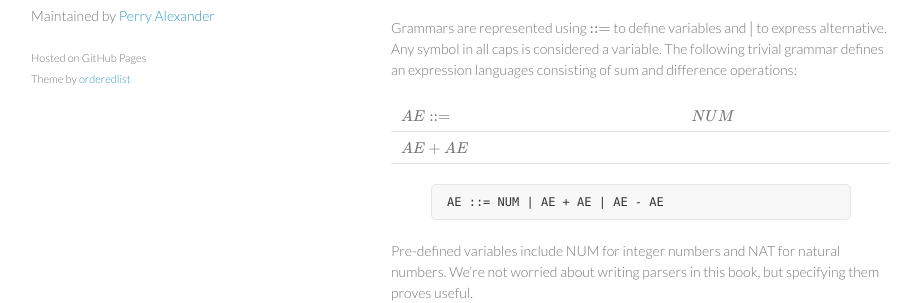
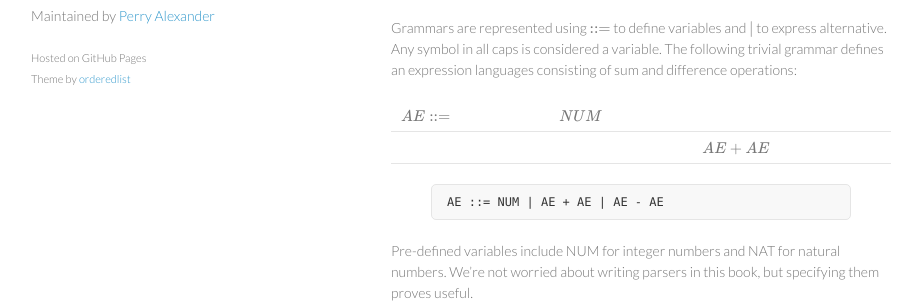
Before and after one commit to ku-sldg/plih, a Jekyll site: the page built from _posts/2016-06-13-Notations-and-Preliminaries.md, in a window 1280 px wide. Shown: the part 742-1045 px from the top of the page, without its empty margins (179-1101 px from the left). Built offline with Jekyll 4.4.1, drawn with Linux system fonts in a browser that asks for light colours; formulas are drawn with MathJax 3.

```diff
--- a/_posts/2016-06-13-Notations-and-Preliminaries.md
+++ b/_posts/2016-06-13-Notations-and-Preliminaries.md
@@ -37,8 +37,8 @@ data AE = Num Int
 
 Grammars are represented using $::=$ to define variables and $\mid$ to express alternative.  Any symbol in all caps is considered a variable.  The following trivial grammar defines an expression languages consisting of sum and difference operations:
 
-$AE ::=$ | $NUM$ |
-$AE + AE$ ||
+$AE ::=$ | $NUM$
+|| $AE + AE$ |
 
 {% highlight text %}
 AE ::= NUM | AE + AE | AE - AE
```
